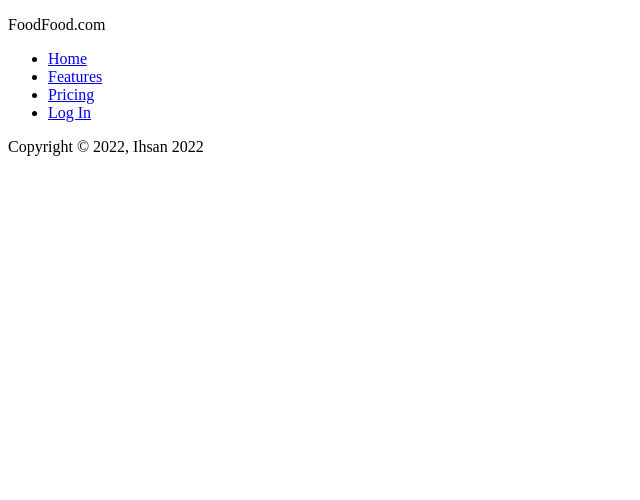
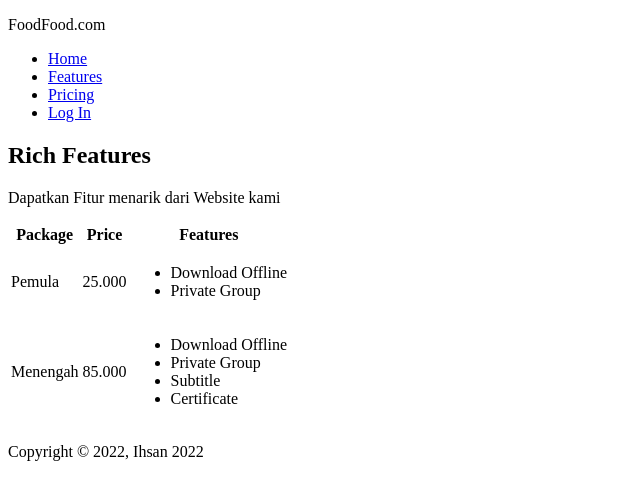
Before and after one commit to IhsanWidyanto/bwa-html5, a plain HTML site: page features.html in a window 1280 px wide. Shown: the whole page, without its empty margins (0-640 px from the left). Drawn offline with Linux system fonts and the light colour scheme.

Commit message:
Table Desain

```diff
--- a/features.html
+++ b/features.html
@@ -26,6 +26,73 @@
                 </li>
             </ul>
         </nav>
+        <section>
+            <div>
+                <h1>
+                    Rich Features
+                </h1>
+                <p>
+                    Dapatkan Fitur menarik dari Website kami
+                </p>
+            </div>
+            <div>
+                <table>
+                    <tr>
+                        <th>
+                            Package
+                        </th>
+                        <th>
+                            Price
+                        </th>
+                        <th>
+                            Features
+                        </th>
+                    </tr>
+                    <tr>
+                        <td>
+                            Pemula
+                        </td>
+                        <td>
+                            25.000
+                        </td>
+                        <td>
+                            <ul>
+                                <li>
+                                    Download Offline
+                                </li>
+                                <li>
+                                    Private Group
+                                </li>
+                            </ul>
+                        </td>
+                    </tr>
+                    <tr>
+                        <td>
+                            Menengah
+                        </td>
+                        <td>
+                            85.000
+                        </td>
+                        <td>
+                            <ul>
+                                <li>
+                                    Download Offline
+                                </li>
+                                <li>
+                                    Private Group
+                                </li>
+                                <li>
+                                    Subtitle
+                                </li>
+                                <li>
+                                    Certificate
+                                </li>
+                            </ul>
+                        </td>
+                    </tr>
+                </table>
+            </div>
+        </section>
         <footer>
             <p>
                 Copyright © 2022, Ihsan 2022
```
